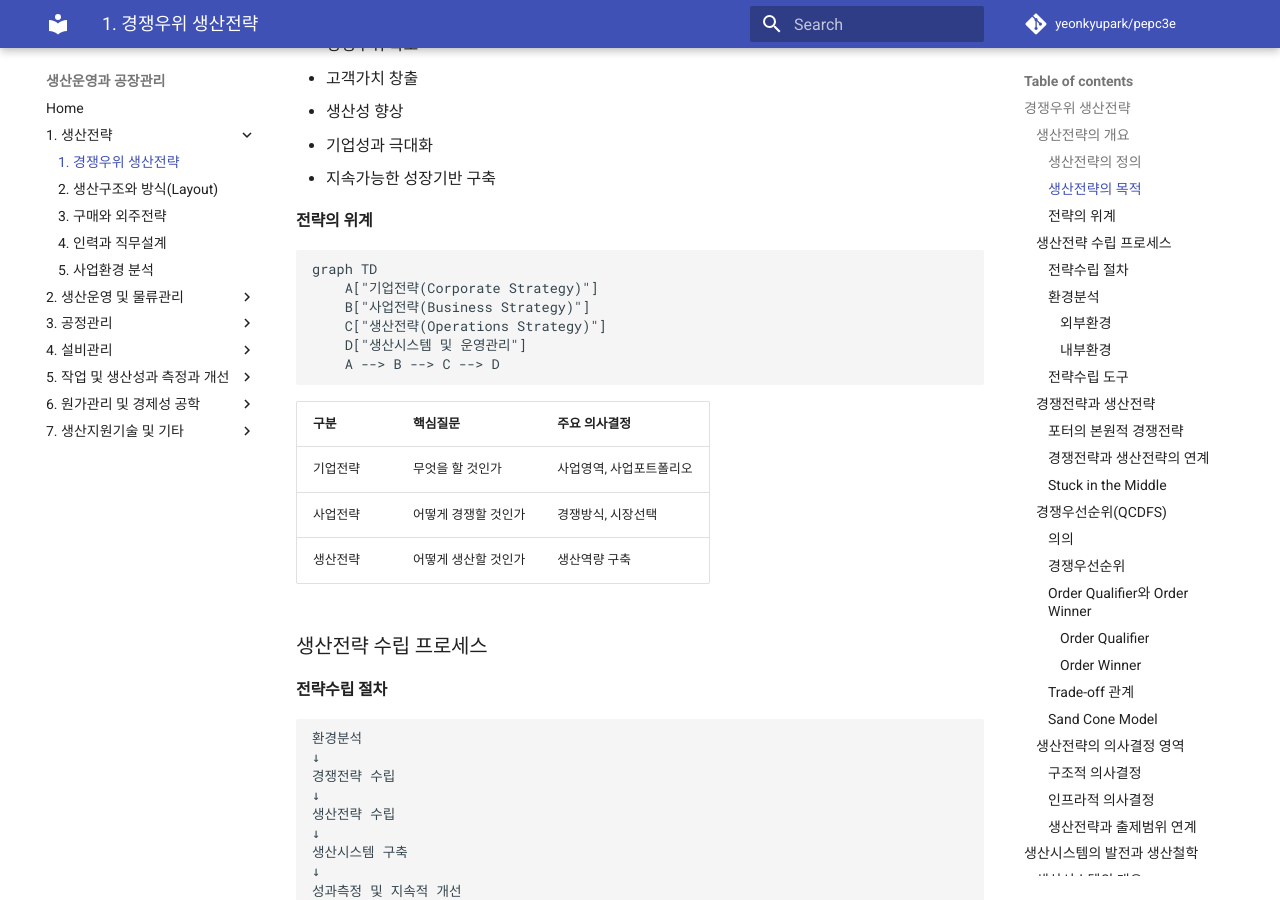
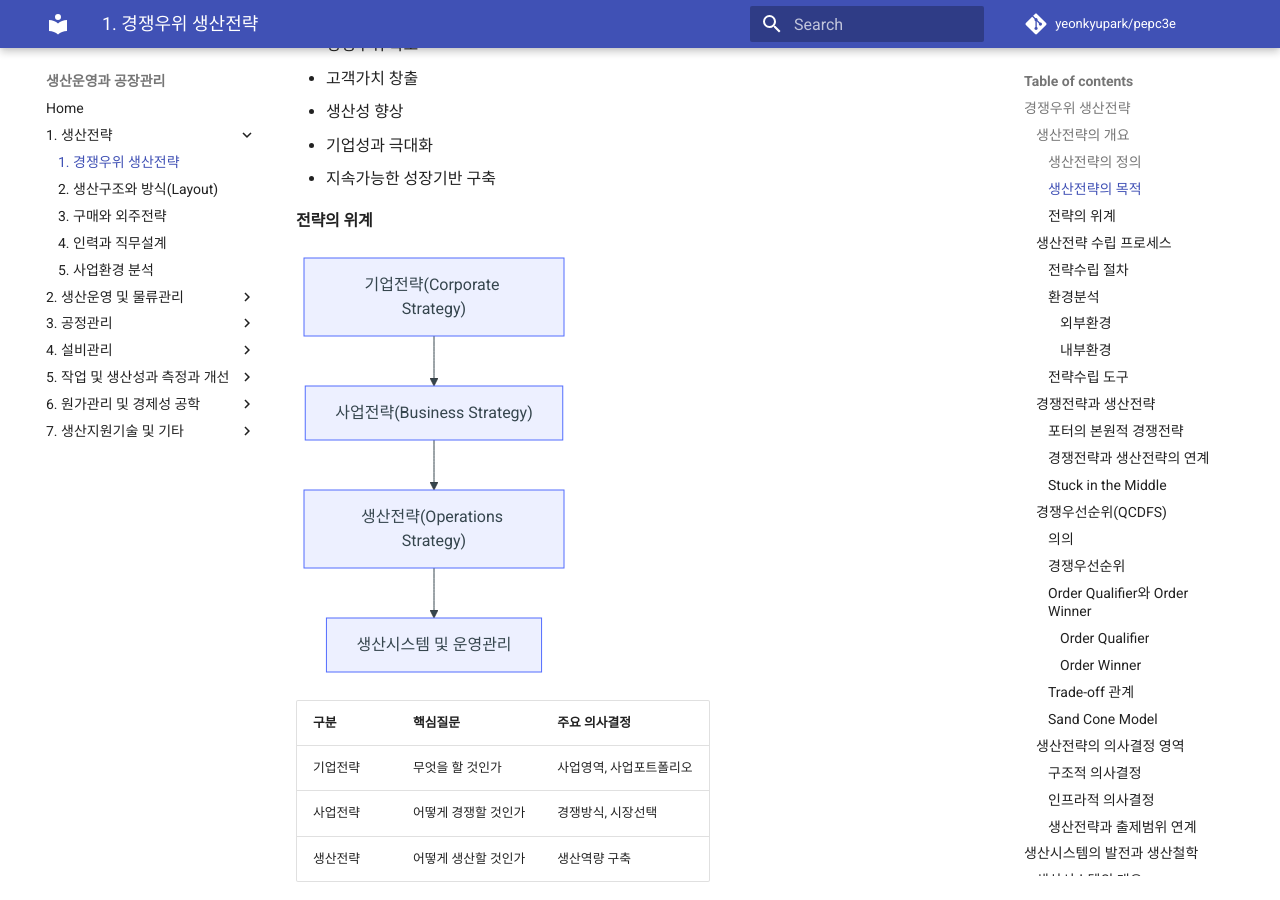
Before and after one commit to yeonkyupark/pepc3e, an MkDocs documentation site: the page built from docs/0101_competitive_manufacturing_strategy.md, in a window 1280 px wide and 900 px high, scrolled down 571 px. Built offline with MkDocs 1.6.1 and Material for MkDocs 9.7.7, drawn with Linux system fonts in a browser that asks for light colours; comment, search, counter and statistics services are not loaded; part of the change alters nothing that is shown.

```diff
--- a/mkdocs.yml
+++ b/mkdocs.yml
@@ -11,8 +11,11 @@ markdown_extensions:
   - footnotes
   - admonition
   - pymdownx.superfences:
+      preserve_tabs: true
       custom_fences:
+        # Mermaid diagrams
         - name: mermaid
+          class: mermaid
           format: !!python/name:pymdownx.superfences.fence_code_format
 
 nav:
```
